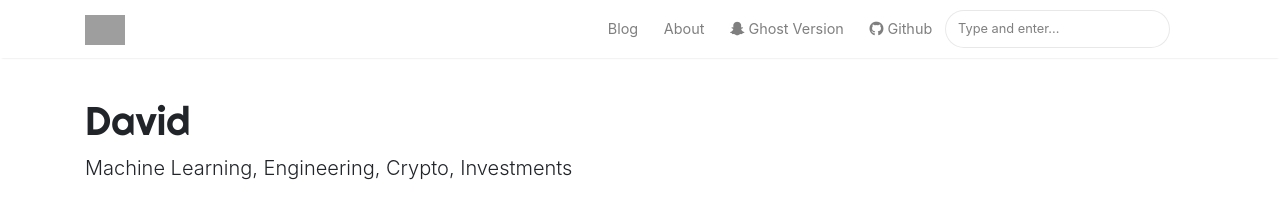
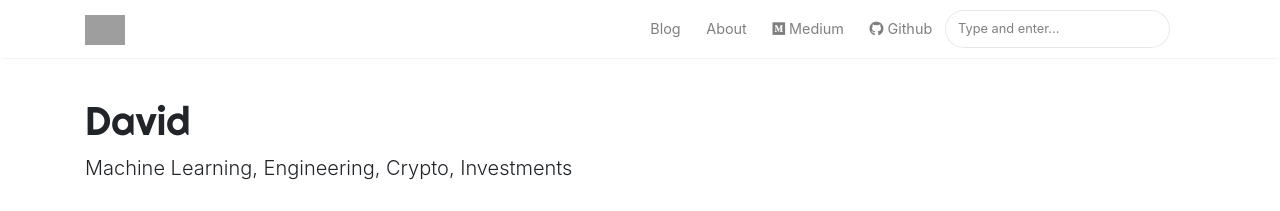
Before and after one commit to davidcjw/davidcjw.github.io, a Jekyll site: the page built from _pages/about.md, in a window 1280 px wide. Shown: the top 211 px of the page. Built offline with Jekyll 4.4.1, drawn with Linux system fonts in a browser that asks for light colours; nearby versions of some CDN libraries; comment, search, counter and statistics services are not loaded; grey boxes are pictures that could not be loaded.

```diff
--- a/_config.yml
+++ b/_config.yml
@@ -6,7 +6,7 @@ logo: 'assets/images/logo.png'
 favicon: 'assets/images/logo.png'
 google_analytics: 'UA-216126092-1'
 disqus: 'davidcjw-github-io'
-mailchimp-list: 'https://wowthemes.us11.list-manage.com/subscribe/post?u=8aeb20a530e124561927d3bd8&amp;id=8c3d2d214b'
+mailchimp-list: 'http://eepurl.com/hRjyX1'
 include: ["_pages"]
 permalink: /:title/
 
--- a/_layouts/default.html
+++ b/_layouts/default.html
@@ -76,7 +76,7 @@ ga('send', 'pageview');
                 </li>
 
                 <li class="nav-item">
-                <a target="_blank" class="nav-link" href="https://www.wowthemes.net/themes/mediumish-ghost/"><i class="fab fa-snapchat-ghost"></i> Ghost Version</a>
+                <a target="_blank" class="nav-link" href="https://davidcjw.medium.com/"><i class="fab fa-medium"></i> Medium</a>
                 </li>
 
                 <li class="nav-item">
```
